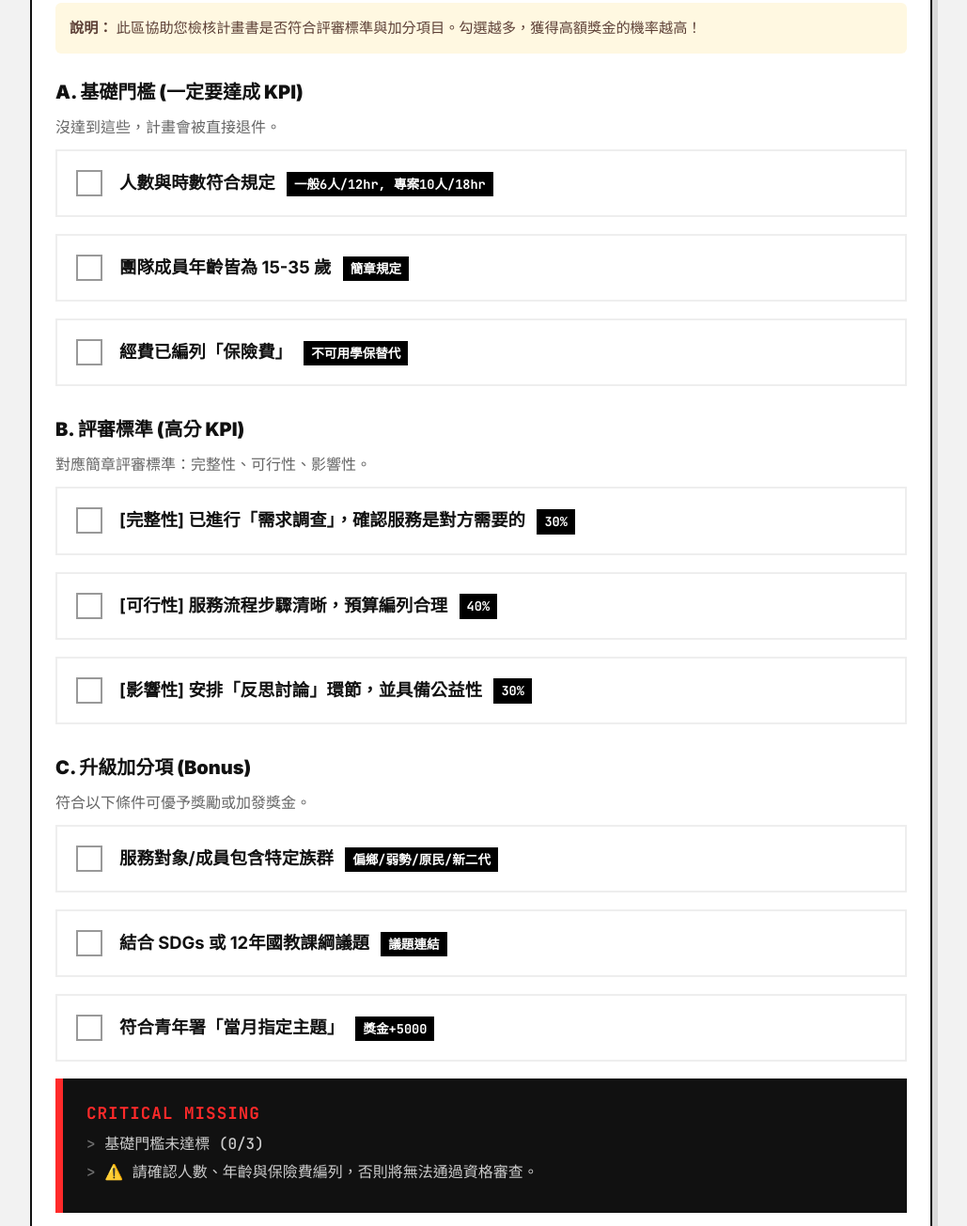
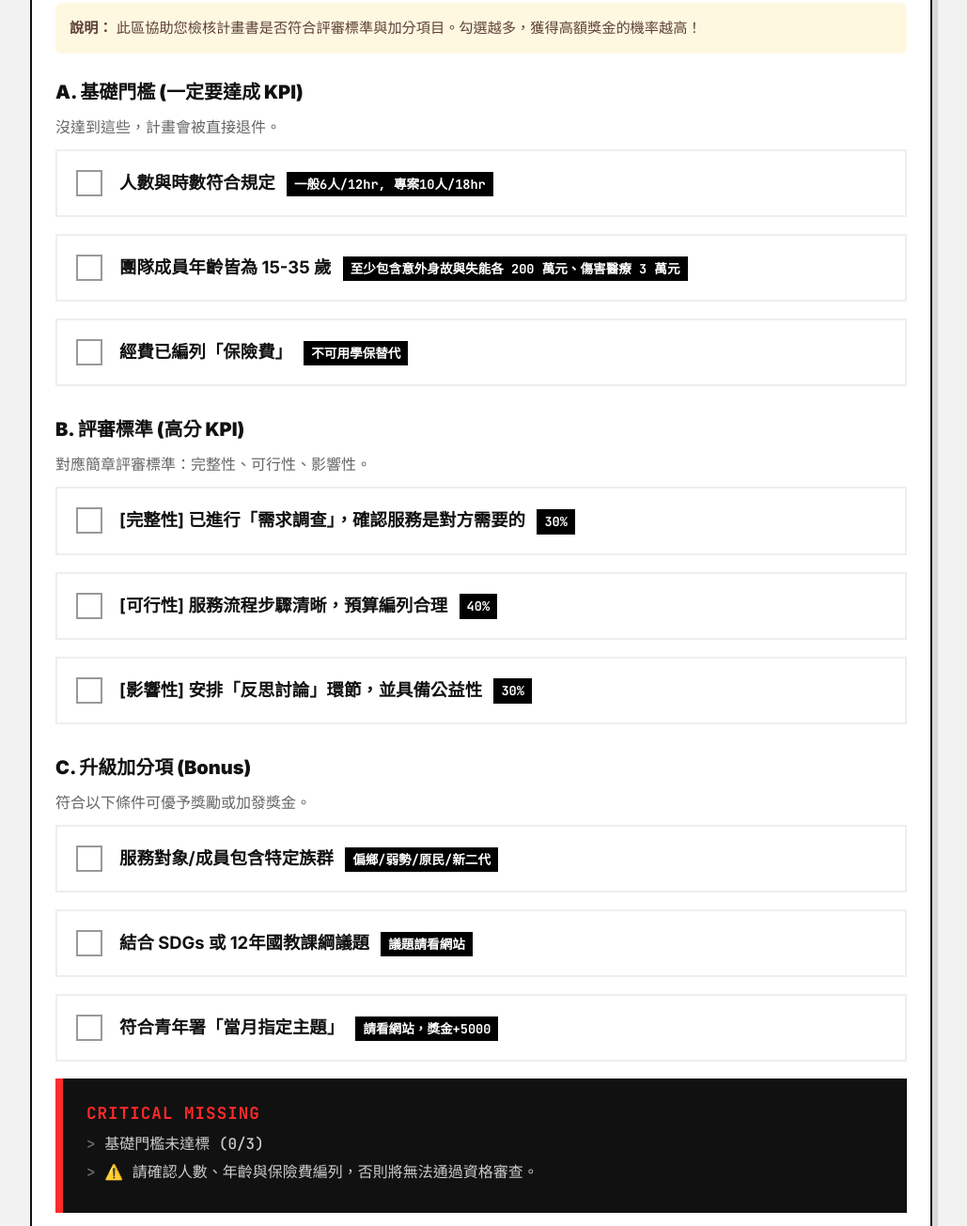
Before and after one commit to akai1030/ALLPASS, a website: page all-pass-system/public/index.html in a window 1280 px wide. Shown: the part 958-2263 px from the top of the page at 94% size, without its empty margins (128-1157 px from the left). Drawn offline with Linux system fonts and the light colour scheme; some icons are missing.

Commit message:
Update index.html

```diff
--- a/all-pass-system/public/index.html
+++ b/all-pass-system/public/index.html
@@ -106,7 +106,7 @@
         </div>
         <div class="toggle-block" onclick="toggleCheck(this)">
             <div class="toggle-square"><i class="ph-bold ph-check"></i></div>
-            <div class="toggle-text">團隊成員年齡皆為 15-35 歲 <span class="tag">簡章規定</span></div>
+            <div class="toggle-text">團隊成員年齡皆為 15-35 歲 <span class="tag">至少包含意外身故與失能各 200 萬元、傷害醫療 3 萬元</span></div>
             <input type="checkbox" class="plan-check hidden" onchange="checkPlanQuality()">
         </div>
         <div class="toggle-block" onclick="toggleCheck(this)">
@@ -144,12 +144,12 @@
         </div>
         <div class="toggle-block" onclick="toggleCheck(this)">
             <div class="toggle-square"><i class="ph-bold ph-check"></i></div>
-            <div class="toggle-text">結合 SDGs 或 12年國教課綱議題 <span class="tag">議題連結</span></div>
+            <div class="toggle-text">結合 SDGs 或 12年國教課綱議題 <span class="tag">議題請看網站</span></div>
             <input type="checkbox" class="plan-check hidden" onchange="checkPlanQuality()">
         </div>
         <div class="toggle-block" onclick="toggleCheck(this)">
             <div class="toggle-square"><i class="ph-bold ph-check"></i></div>
-            <div class="toggle-text">符合青年署「當月指定主題」 <span class="tag">獎金+5000</span></div>
+            <div class="toggle-text">符合青年署「當月指定主題」 <span class="tag">請看網站，獎金+5000</span></div>
             <input type="checkbox" class="plan-check hidden" onchange="checkPlanQuality()">
         </div>
 
@@ -285,7 +285,7 @@
       <select id="insuranceStatus" onchange="checkInsurance()">
         <option value="none">請選擇...</option>
         <option value="full">符合規定 (至少包含意外身故與失能各200萬元、傷害醫療3萬元。)</option>
-        <option value="insufficient">保額不足 (金額低於規定)</option>
+        <option value="insufficient">保額不足 (金額低於規定、或沒有全部貼數都保)</option>
         <option value="fail">未投保 / 使用學保</option>
       </select>
 
```
